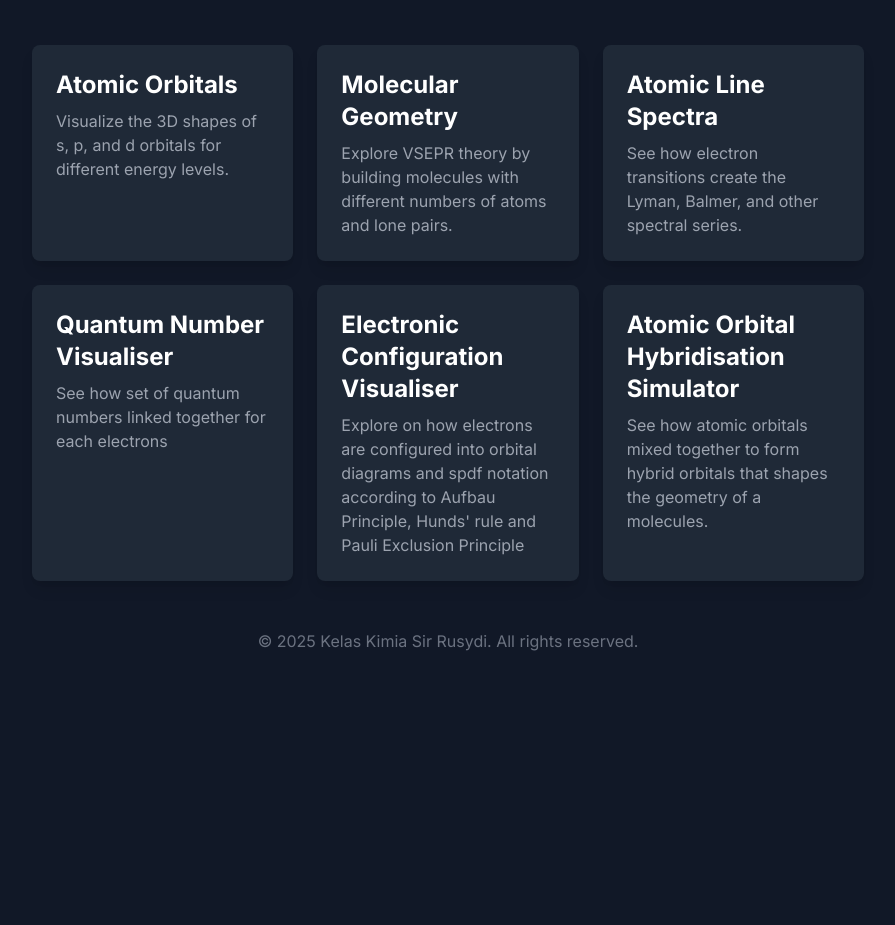
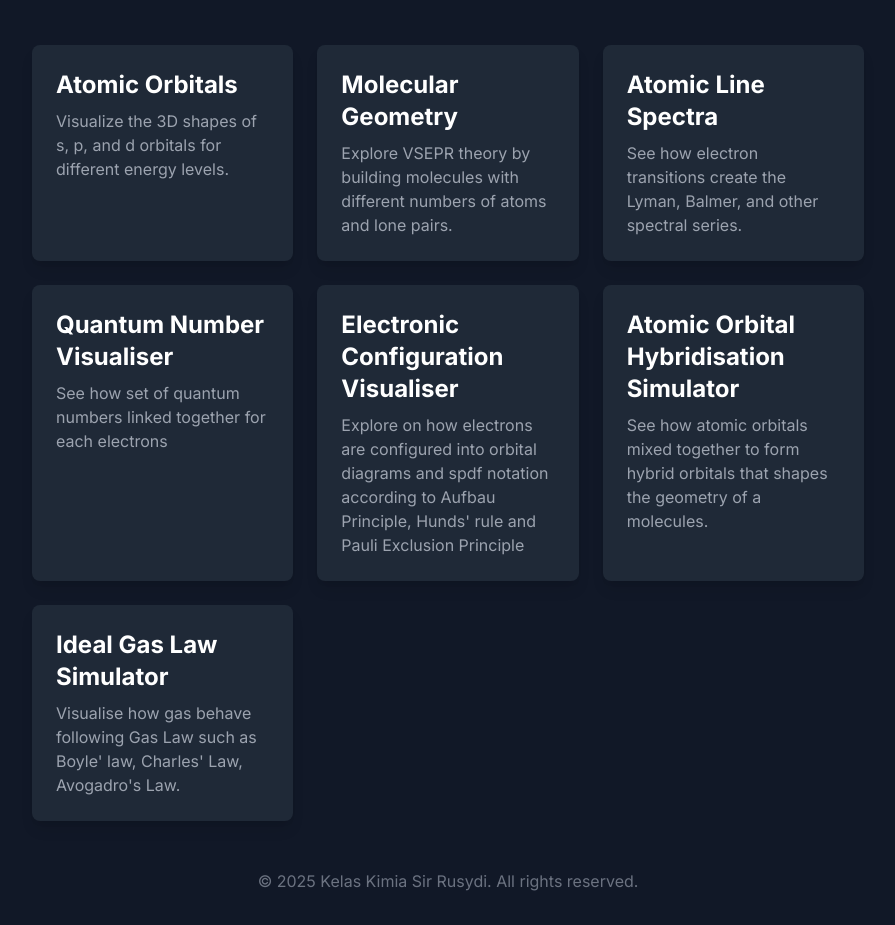
Before and after one commit to SirRusydi/chemistry-simulators, a plain HTML site: page index.html in a window 1280 px wide. Shown: the part 119-1044 px from the top of the page, without its empty margins (192-1087 px from the left). Before the commit the page ends 804 px from the top, so only its background shows below. Drawn offline with nearby package versions, Linux system fonts and the light colour scheme.

Commit message:
Update index.html

```diff
--- a/index.html
+++ b/index.html
@@ -62,6 +62,12 @@
                 <h2 class="text-2xl font-bold text-white mb-2">Atomic Orbital Hybridisation Simulator</h2>
                 <p class="text-gray-400">See how atomic orbitals mixed together to form hybrid orbitals that shapes the geometry of a molecules.</p>
             </a>
+
+            <!-- Simulator 7: Gas law simulator -->
+            <a href="hybrid.html" class="block bg-gray-800 p-6 rounded-lg shadow-lg hover:bg-gray-700 hover:shadow-xl transform hover:-translate-y-1 transition-all duration-300">
+                <h2 class="text-2xl font-bold text-white mb-2">Ideal Gas Law Simulator</h2>
+                <p class="text-gray-400">Visualise how gas behave following Gas Law such as Boyle' law, Charles' Law, Avogadro's Law.</p>
+            </a>
             <!-- Add more simulators here! Just copy and paste one of the blocks above. -->
             <!--
             <a href="quantum-numbers.html" class="block bg-gray-800 p-6 rounded-lg shadow-lg hover:bg-gray-700 hover:shadow-xl transform hover:-translate-y-1 transition-all duration-300">
```
